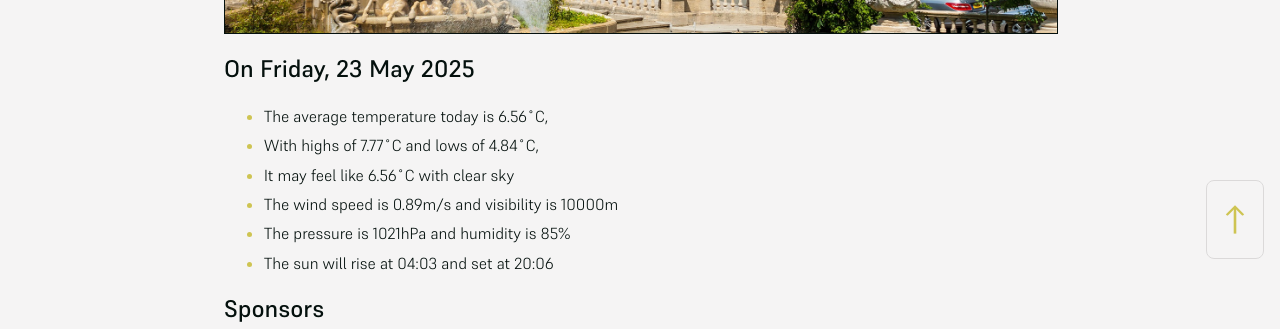
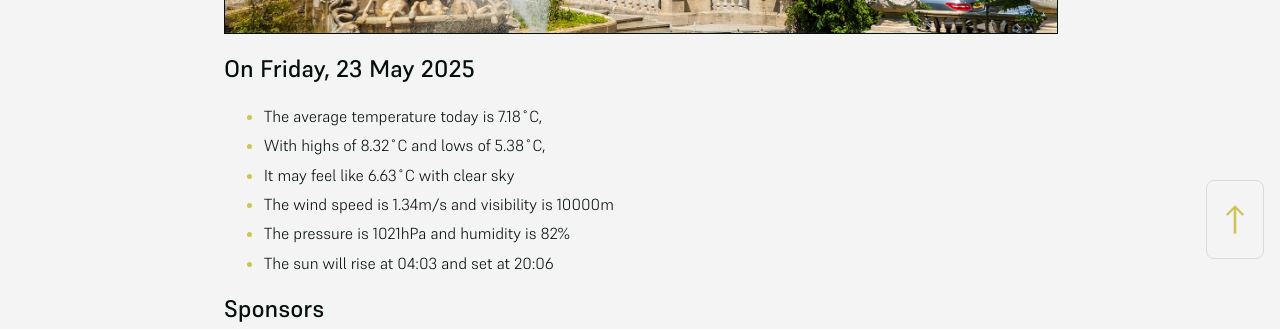
Before and after one commit to mat-0/cheltenham-open-data, a Jekyll site: the page built from index.md, in a window 1280 px wide. Shown: the part 625-954 px from the top of the page. Built offline with Jekyll 4.4.1, drawn with Linux system fonts in a browser that asks for light colours.

Commit message:
Updated 2025-05-23 04:57:45

```diff
--- a/index.md
+++ b/index.md
@@ -10,11 +10,11 @@ seo: Menu
 <!-- weather_marker starts -->
 ## On Friday, 23 May 2025
 
-- The average temperature today is 6.56˚C,
-- With highs of 7.77˚C and lows of 4.84˚C,
-- It may feel like 6.56˚C with clear sky
-- The wind speed is 0.89m/s and visibility is 10000m
-- The pressure is 1021hPa and humidity is 85%
+- The average temperature today is 7.18˚C,
+- With highs of 8.32˚C and lows of 5.38˚C,
+- It may feel like 6.63˚C with clear sky
+- The wind speed is 1.34m/s and visibility is 10000m
+- The pressure is 1021hPa and humidity is 82%
 - The sun will rise at 04:03 and set at 20:06
 
 <!-- weather_marker ends -->
```
Also changed, not shown: _data/flood.json (+5 -27 lines), _pages/news.md (+8 -8 lines).
